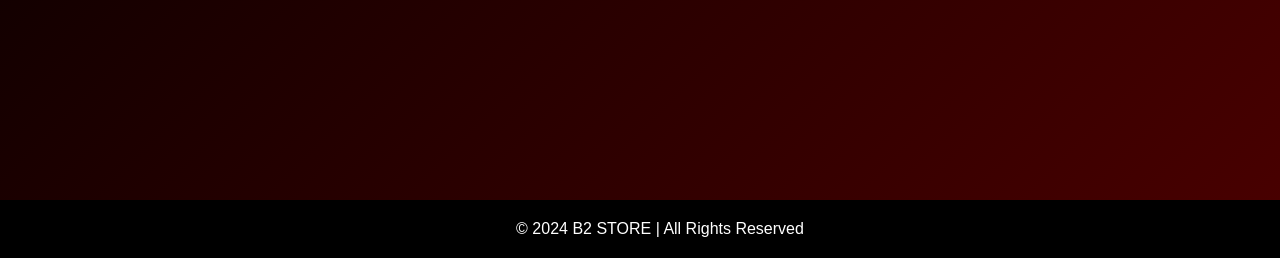
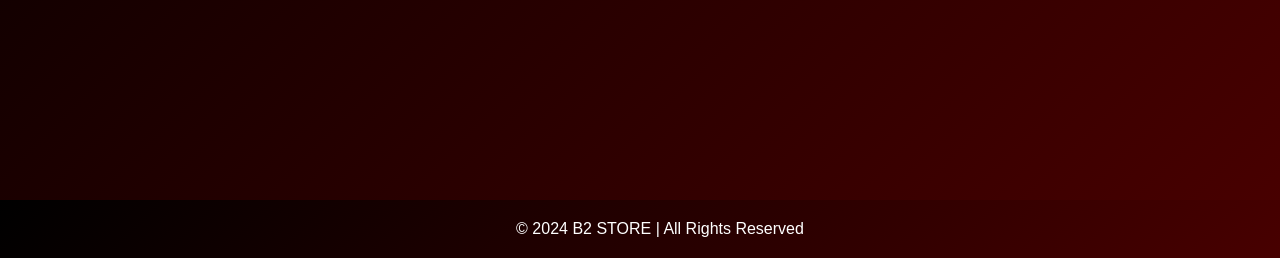
Before and after one commit to gasemhany/B2-TEAM, a PHP site: page /ADMIN.HTML in a window 1280 px wide. Shown: the part 542-800 px from the top of the page. Run offline with PHP 8.4, Linux system fonts and the light colour scheme.

Commit message:
Update ADMIN.CSS

```diff
--- a/B2/B2/ADMIN.CSS
+++ b/B2/B2/ADMIN.CSS
@@ -96,7 +96,7 @@ button[type="submit"]:hover {
 .main-footer {
     text-align: center;
     padding: 20px;
-    background-color: #000;
+    background: linear-gradient(135deg, #000000, #4a0000);
     position: fixed;
     width: 100%;
     bottom: 0;
```
